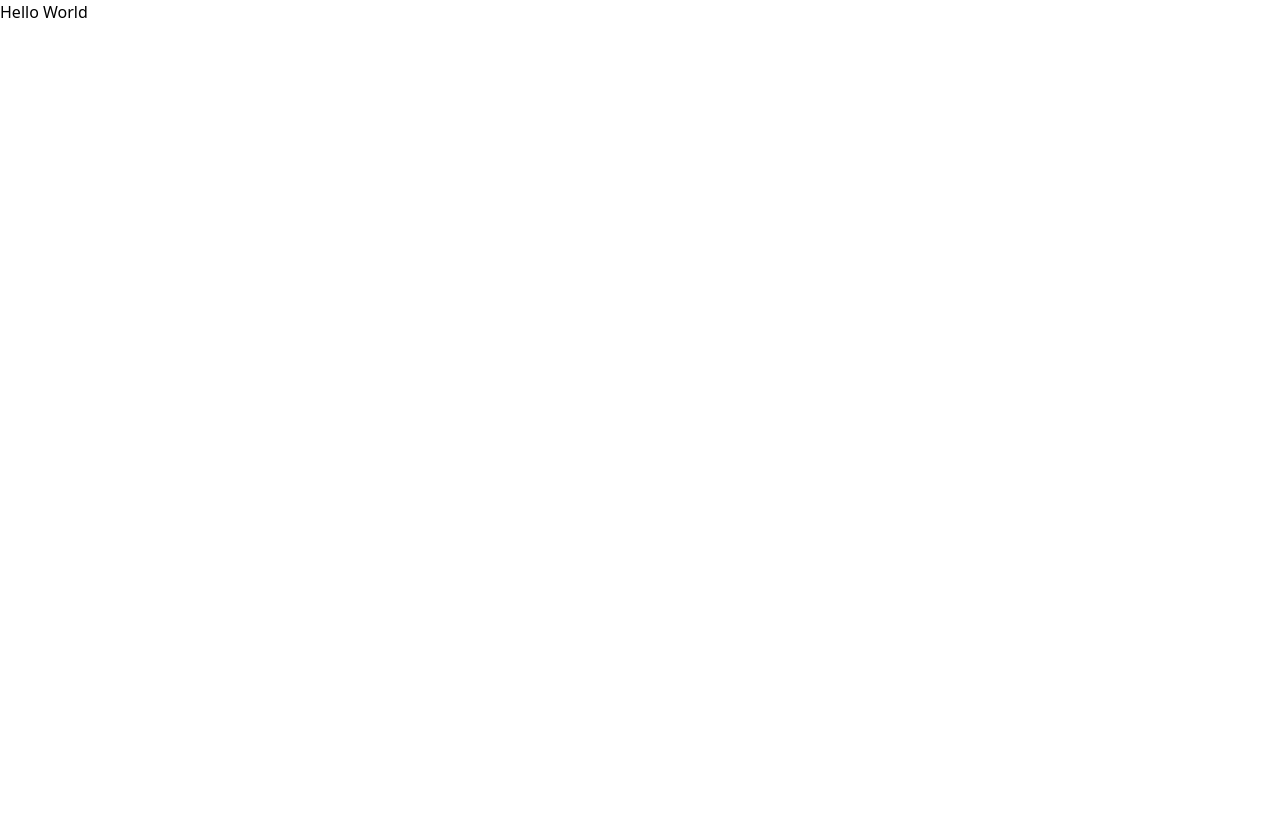
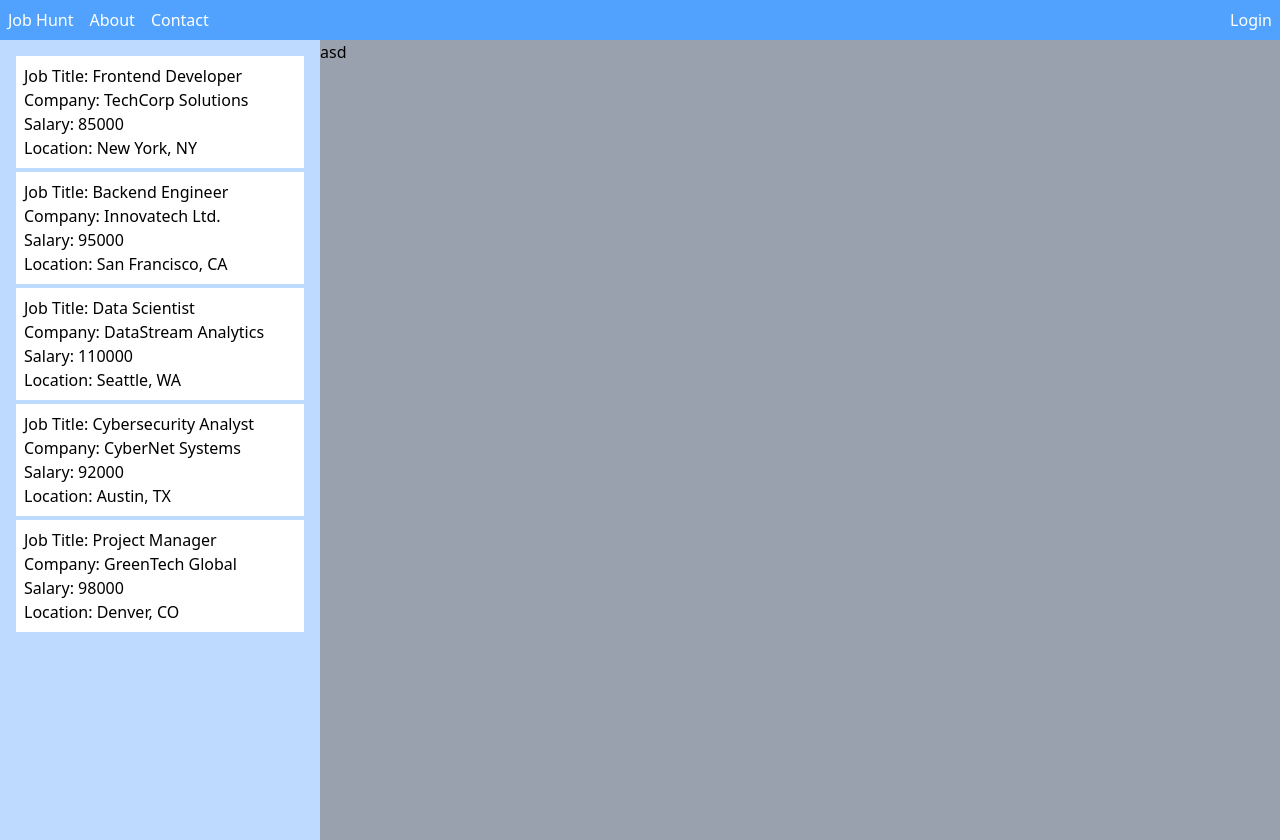
Before and after one commit to royrmagdaong/batch-51, a Next.js app: page / in a window 1280 px wide. Before the commit the page ends 800 px from the top, so only its background shows below. Built offline with nearby package versions, Linux system fonts and the light colour scheme.

Commit message:
context api, useContext hook, fetch job using HOC, mapping data

```diff
--- a/app/about/page.js
+++ b/app/about/page.js
@@ -1,6 +1,11 @@
+import NavBar from "../component/nav-bar";
+
 const About = () => {
     return (
-        <div>About page</div>
+        <div>
+            <NavBar />
+            about
+        </div>
      );
 }
 
--- /dev/null
+++ b/app/component/home-page-left.jsx
@@ -0,0 +1,28 @@
+
+import JobCard from "./job-card";
+import {useState, useContext, useEffect} from 'react'
+import JobContext from "../context/JobContext";
+
+const LeftSide = () => {
+    const jobs = useContext(JobContext)
+
+
+    useEffect(()=> {
+         console.log('from left side', jobs)
+    }, [])
+
+    // console.log('from left side', jobs)
+
+    return (
+        <div className="bg-blue-200 h-screen w-1/4 p-4">
+            {
+                jobs?.jobs?.map((job)=>(
+                    <JobCard key={job?.id} job={job}/>
+                ))
+            }
+
+        </div>
+     );
+}
+
+export default LeftSide;
--- /dev/null
+++ b/app/component/home-page-right.jsx
@@ -0,0 +1,9 @@
+const RightSide = () => {
+    return (
+        <div className="bg-gray-400 h-screen w-3/4">
+            asd
+        </div>
+     );
+}
+
+export default RightSide;
--- /dev/null
+++ b/app/component/job-card.jsx
@@ -0,0 +1,14 @@
+const JobCard = (props) => {
+    return (
+        <div className="w-full bg-white p-2 mb-1">
+            <div>
+                <p>Job Title: {props.job?.position_title}</p>
+                <p>Company: {props.job?.company}</p>
+                <p>Salary: {props.job?.salary}</p>
+                <p>Location: {props.job?.location}</p>
+            </div>
+        </div>
+     );
+}
+
+export default JobCard;
--- /dev/null
+++ b/app/component/nav-bar.js
@@ -0,0 +1,16 @@
+import Link from 'next/link'
+
+const NavBar = () => {
+    return (
+        <div className="bg-blue-400 py-2 flex justify-between text-white">
+            <ul className="flex ">
+                <li className="px-2"><Link href='/'>Job Hunt</Link></li>
+                <li className="px-2"><Link href='/about'>About</Link></li>
+                <li className="px-2"><Link href='/contact'>Contact</Link></li>
+            </ul>
+            <div className="pr-2"><Link href='/login'>Login</Link></div>
+        </div>
+     );
+}
+
+export default NavBar;
--- a/app/component/with-data-fetching.jsx
+++ b/app/component/with-data-fetching.jsx
@@ -4,7 +4,7 @@ import { useState, useEffect } from 'react'
 const withDataFetching = (WrapperComponent, url) => {
     return (props) => {
         // const [data, setData] = useState({attachments: ['']})
-        const [data, setData] = useState()
+        const [data, setData] = useState([])
 
         useEffect(()=>{
             const fetchData = () => {
@@ -12,7 +12,7 @@ const withDataFetching = (WrapperComponent, url) => {
                 .then(async (response) => {
                     // handle success
                     setData(response.data)
-                    // console.log('fetched data', response.data)
+                    console.log('fetched data', response.data)
                 })
                 .catch(function (error) {
                     // handle error
@@ -23,7 +23,7 @@ const withDataFetching = (WrapperComponent, url) => {
             fetchData()
         }, [])
 
-        return <WrapperComponent {...props} data={data}/>;
+        return <WrapperComponent {...props} data={data || [{company:'', id:1}]}/>;
     }
 }
 
--- /dev/null
+++ b/app/contact/page.js
@@ -0,0 +1,12 @@
+import NavBar  from "../component/nav-bar";
+
+const Contact = () => {
+    return (
+        <div>
+            <NavBar/>
+            Contact
+        </div>
+     );
+}
+
+export default Contact;
--- /dev/null
+++ b/app/context/JobContext.js
@@ -0,0 +1,4 @@
+import { createContext } from "react";
+const JobContext = createContext([])
+
+export default JobContext
--- a/app/login/page.js
+++ b/app/login/page.js
@@ -1,6 +1,11 @@
+import NavBar from "../component/nav-bar";
+
 const Login = () => {
     return (
-        <div>Login page</div>
+        <div>
+            <NavBar/>
+            Login
+        </div>
      );
 }
 
--- a/app/page.js
+++ b/app/page.js
@@ -1,9 +1,34 @@
-import Image from "next/image";
+'use client'
+import NavBar from "./component/nav-bar";
+import withDataFetching from "./component/with-data-fetching";
+import { useEffect, useState } from "react";
+import LeftSide from "./component/home-page-left";
+import RightSide from "./component/home-page-right";
+import JobContext from "./context/JobContext";
 
-export default function Home() {
+let url = './jobs.json'
+
+const Home = (props) => {
+
+  const [jobs, setJobs] = useState([])
+
   return (
     <div>
-      Hello World
+        <NavBar />
+        {/* {
+          props.data?.jobs?.map((job)=>(
+            <div key={job?.id}>{job?.company}</div>
+          ))
+        } */}
+
+       <div className="flex">
+        <JobContext.Provider value={{jobs: props.data?.jobs}}>
+          <LeftSide />
+          <RightSide />
+        </JobContext.Provider>
+       </div>
     </div>
   );
 }
+
+export default withDataFetching(Home, url)
--- /dev/null
+++ b/public/jobs.json
@@ -0,0 +1,44 @@
+{
+  "jobs": [
+    {
+      "id": 1,
+      "company": "TechCorp Solutions",
+      "position_title": "Frontend Developer",
+      "salary": 85000,
+      "location": "New York, NY",
+      "description": "We are looking for a skilled Frontend Developer to join our team and help us build modern, responsive web applications. The ideal candidate will have experience with React.js, HTML5, CSS3, and a strong understanding of UI/UX principles. You’ll collaborate with designers and backend developers to bring dynamic web interfaces to life."
+    },
+    {
+      "id": 2,
+      "company": "Innovatech Ltd.",
+      "position_title": "Backend Engineer",
+      "salary": 95000,
+      "location": "San Francisco, CA",
+      "description": "Join our engineering team as a Backend Engineer responsible for developing robust and scalable server-side applications. You’ll work with Node.js, Express, and MongoDB, and ensure our APIs are reliable and secure. This role requires problem-solving skills and a deep understanding of system architecture."
+    },
+    {
+      "id": 3,
+      "company": "DataStream Analytics",
+      "position_title": "Data Scientist",
+      "salary": 110000,
+      "location": "Seattle, WA",
+      "description": "We're seeking a Data Scientist to extract meaningful insights from complex datasets. The role involves working with Python, SQL, machine learning frameworks, and visualization tools. You’ll collaborate with cross-functional teams to influence product decisions and improve business outcomes through data-driven strategies."
+    },
+    {
+      "id": 4,
+      "company": "CyberNet Systems",
+      "position_title": "Cybersecurity Analyst",
+      "salary": 92000,
+      "location": "Austin, TX",
+      "description": "CyberNet Systems is hiring a Cybersecurity Analyst to strengthen our digital defenses. You’ll be responsible for identifying vulnerabilities, responding to incidents, and implementing security protocols. Ideal candidates have experience with intrusion detection systems, threat modeling, and risk assessment tools."
+    },
+    {
+      "id": 5,
+      "company": "GreenTech Global",
+      "position_title": "Project Manager",
+      "salary": 98000,
+      "location": "Denver, CO",
+      "description": "We’re looking for a Project Manager to oversee software development projects in the clean tech space. You’ll coordinate between cross-functional teams, manage timelines and budgets, and ensure timely delivery of high-quality products. PMP certification and agile methodology experience are preferred."
+    }
+  ]
+}
```
